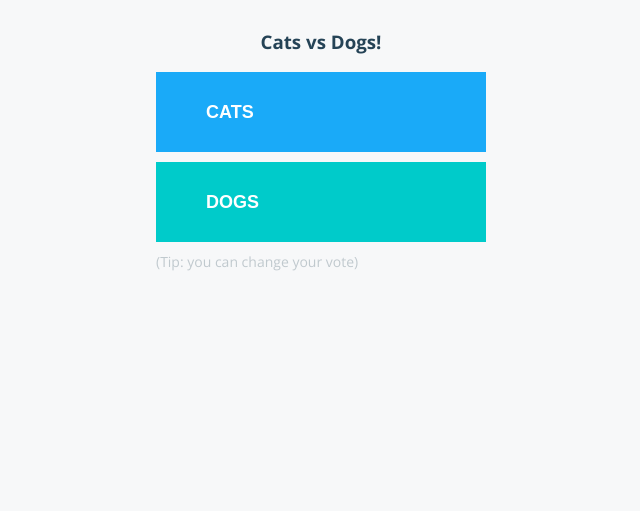
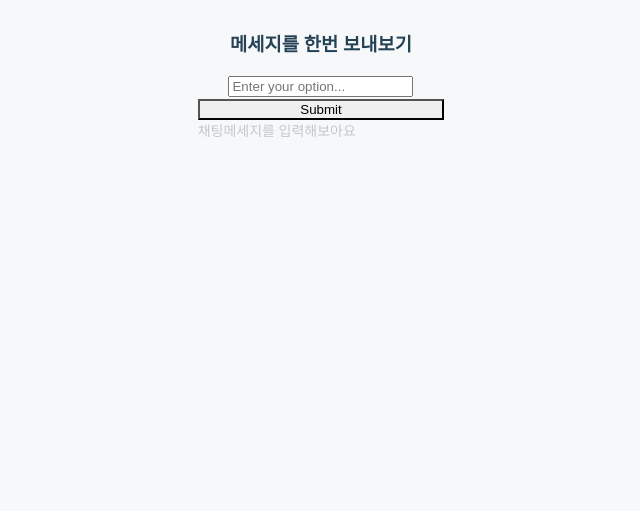
Before and after one commit to any1ok/k8schat, a Flask app: page / in a window 1280 px wide. Shown: the top 511 px of the page, without its empty margins (319-959 px from the left). Run offline with Flask 3, Linux system fonts and the light colour scheme; some libraries are stand-ins or nearby versions.

Commit message:
vote to chat

```diff
--- a/vote/app.py
+++ b/vote/app.py
@@ -16,10 +16,10 @@ gunicorn_error_logger = logging.getLogger('gunicorn.error')
 app.logger.handlers.extend(gunicorn_error_logger.handlers)
 app.logger.setLevel(logging.INFO)
 
-def get_redis():
-    if not hasattr(g, 'redis'):
-        g.redis = Redis(host="redis", db=0, socket_timeout=5)
-    return g.redis
+# def get_redis():
+#     if not hasattr(g, 'redis'):
+#         g.redis = Redis(host="redis", db=0, socket_timeout=5)
+#     return g.redis
 
 @app.route("/", methods=['POST','GET'])
 def hello():
@@ -27,21 +27,24 @@ def hello():
     if not voter_id:
         voter_id = hex(random.getrandbits(64))[2:-1]
 
-    vote = None
+    chat = None
 
     if request.method == 'POST':
-        redis = get_redis()
-        vote = request.form['vote']
-        app.logger.info('Received vote for %s', vote)
-        data = json.dumps({'voter_id': voter_id, 'vote': vote})
-        redis.rpush('votes', data)
+        # redis = get_redis()
+        chat = request.form['chat']
+        # user_input = request.form['user_input']
+        print(chat)
+        # print(user_input)
+        app.logger.info('Received vote for %s', chat)
+        data = json.dumps({'voter_id': voter_id, 'vote': chat})
+        # redis.rpush('votes', data)
 
     resp = make_response(render_template(
         'index.html',
         option_a=option_a,
         option_b=option_b,
         hostname=hostname,
-        vote=vote,
+        vote=chat,
     ))
     resp.set_cookie('voter_id', voter_id)
     return resp
--- a/vote/templates/index.html
+++ b/vote/templates/index.html
@@ -12,14 +12,15 @@
   </head>
   <body>
     <div id="content-container">
+      <!-- a 나 b 보내야됨 -->
       <div id="content-container-center">
-        <h3>{{option_a}} vs {{option_b}}!</h3>
-        <form id="choice" name='form' method="POST" action="/">
-          <button id="a" type="submit" name="vote" class="a" value="a">{{option_a}}</button>
-          <button id="b" type="submit" name="vote" class="b" value="b">{{option_b}}</button>
+        <h3>메세지를 한번 보내보기</h3>
+        <form id="chat" name='chat-form' method="POST" action="/">
+          <input type="text" id="user_input" name="chat" placeholder="Enter your option..." required>
+          <button id="submit" type="submit">Submit</button>
         </form>
         <div id="tip">
-          (Tip: you can change your vote)
+          채팅메세지를 입력해보아요
         </div>
         <div id="hostname">
           Processed by container ID {{hostname}}
@@ -29,21 +30,5 @@
     <script src="http://code.jquery.com/jquery-latest.min.js" type="text/javascript"></script>
     <script src="//cdnjs.cloudflare.com/ajax/libs/jquery-cookie/1.4.1/jquery.cookie.js"></script>
 
-    {% if vote %}
-    <script>
-      var vote = "{{vote}}";
-
-      if(vote == "a"){
-        $(".a").prop('disabled', true);
-        $(".a").html('{{option_a}} <i class="fa fa-check-circle"></i>');
-        $(".b").css('opacity','0.5');
-      }
-      if(vote == "b"){
-        $(".b").prop('disabled', true);
-        $(".b").html('{{option_b}} <i class="fa fa-check-circle"></i>');
-        $(".a").css('opacity','0.5');
-      }
-    </script>
-    {% endif %}
   </body>
 </html>
```
